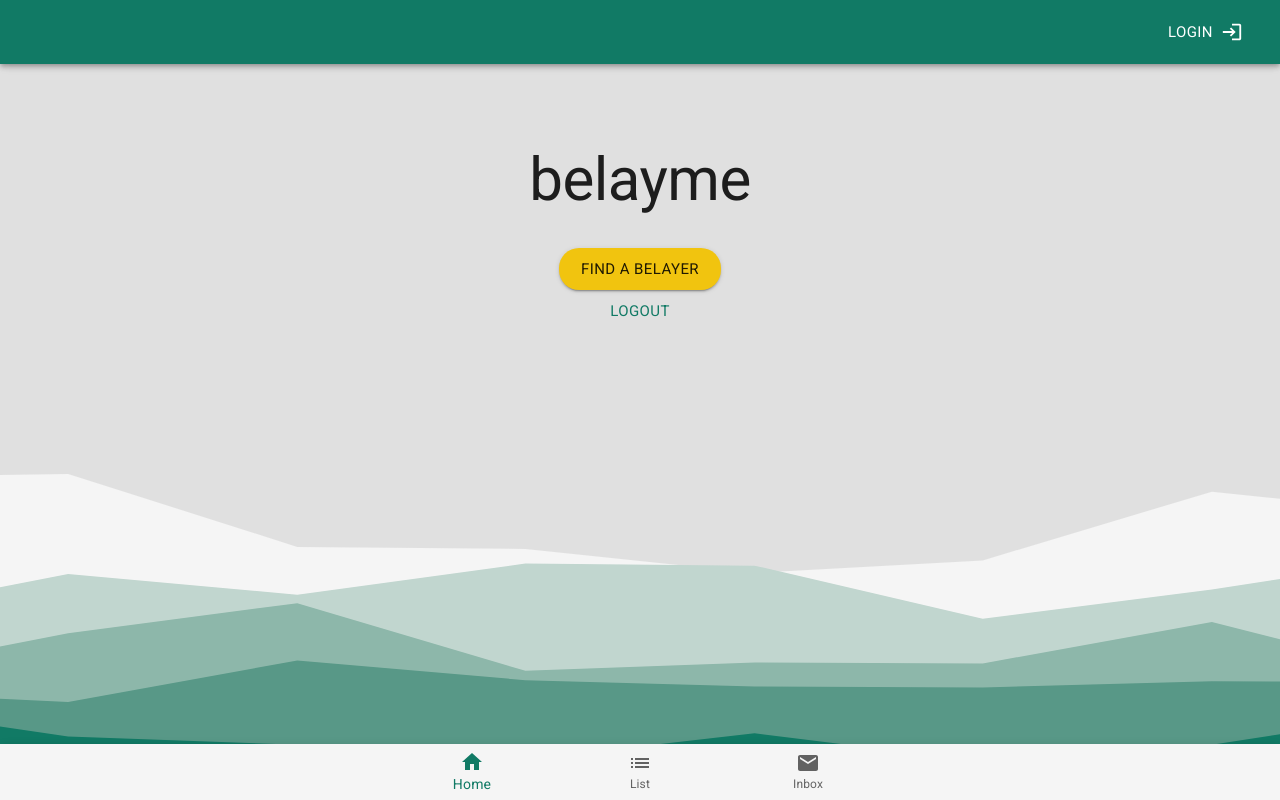
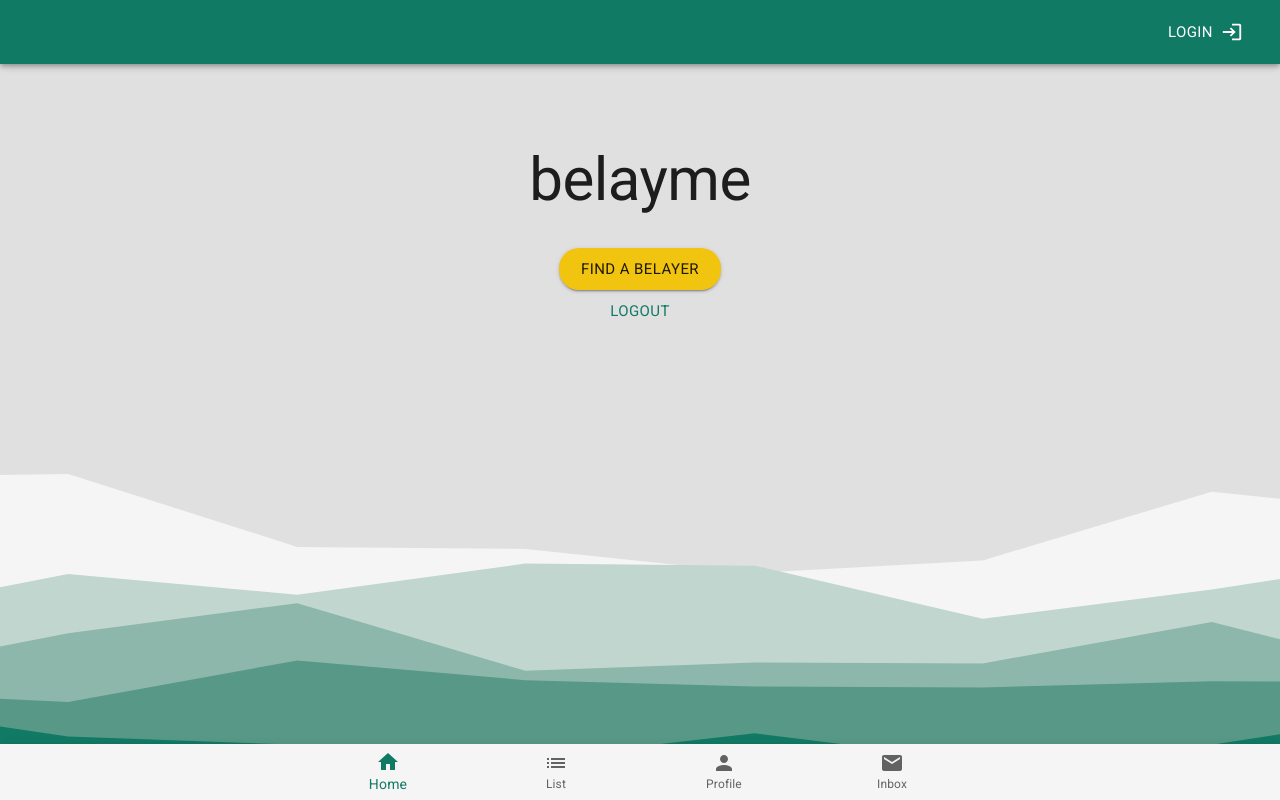
Before and after one commit to podmar/belayme, a React (Create React App) app in the folder client/: page / in a window 1280 px wide. Built offline with nearby package versions, Linux system fonts and the light colour scheme; no server answers.

Commit message:
added profile link to the bottom nav

```diff
--- a/client/src/components/NavBottomWithLinks.js
+++ b/client/src/components/NavBottomWithLinks.js
@@ -34,6 +34,12 @@ function NavBottomWithLinks() {
         />
         <BottomNavigationAction
           component={Link}
+          to="/profile"
+          label="Profile"
+          icon={<PersonIcon />}
+        />
+        <BottomNavigationAction
+          component={Link}
           to="/inbox"
           label="Inbox"
           icon={<MailIcon />}
```
